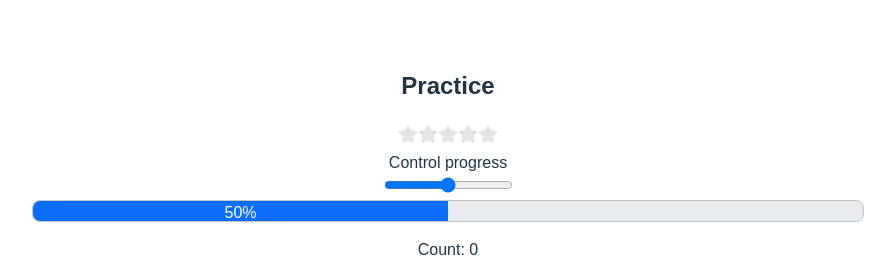
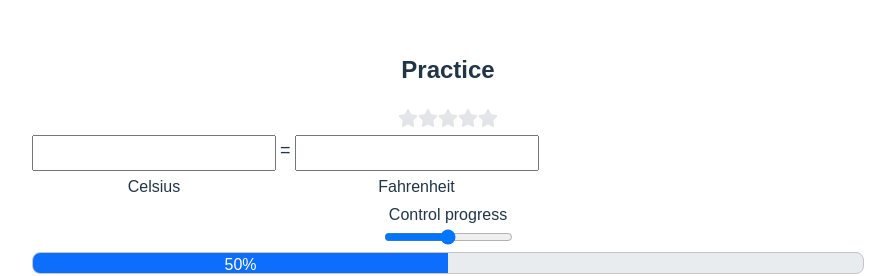
Before and after one commit to larijanim/prac1, a React (Vite) app: page /git2 in a window 1280 px wide. Shown: the top 276 px of the page, without its empty margins (192-1087 px from the left). Built offline with nearby package versions, Linux system fonts and the light colour scheme; no server answers.

Commit message:
temp converote

```diff
--- a/src/App.css
+++ b/src/App.css
@@ -129,3 +129,23 @@
     padding: 20px;
     row-gap: 12px;
   }
+  /*temp convertore*/
+  .temperature-converter {
+    display: flex;
+  }
+
+  .temperature-converter
+    .temperature-converter-column-top-row {
+    align-items: center;
+    display: flex;
+    font-size: 18px;
+    height: 24px;
+    padding: 4px;
+    text-align: center;
+  }
+
+  .temperature-converter
+    .temperature-converter-column-bottom-row {
+    padding: 4px;
+    text-align: center;
+  }
--- a/src/App.jsx
+++ b/src/App.jsx
@@ -13,6 +13,7 @@ import Counter from "./Counter";
 import ProgressBar from "./ProgressBar";
 import { useState } from 'react';
 import TransferList from "./TransferList";
+import TempConvertore from "./TempConvertore";
 //import Gl from "./Gl";
 const App = () => {
 
@@ -28,6 +29,7 @@ return (
 <h2>Practice</h2>
 </header>
 <Rating/>
+<TempConvertore/>
 <label>
         <div>Control progress</div>
         <input
--- /dev/null
+++ b/src/TempConvertore.jsx
@@ -0,0 +1,76 @@
+import { useState } from 'react';
+
+import './App.css';
+
+function format(number) {
+  // Show 4 d.p. if number has more than 4 decimal places.
+  return /\.\d{5}/.test(number)
+    ? Number(number).toFixed(4)
+    : number;
+}
+
+export default function TempConvertore() {
+  const [celsius, setCelsius] = useState('');
+  const [fahrenheit, setFahrenheit] = useState('');
+
+  function convert(value, setDestination, calculateValue) {
+    const numericValue = Number(value);
+    const isValid =
+      !Number.isNaN(numericValue) && Boolean(value);
+    setDestination(
+      isValid ? format(calculateValue(numericValue)) : '',
+    );
+  }
+
+  return (
+    <div>
+      <div className="temperature-converter">
+        {/* Use a label for better a11y. */}
+        <label className="temperature-converter-column">
+          <input
+            className="temperature-converter-column-top-row"
+            type="number"
+            value={celsius}
+            onChange={(event) => {
+              const newValue = event.target.value;
+              setCelsius(newValue);
+              convert(
+                newValue,
+                setFahrenheit,
+                (value) => (value * 9) / 5 + 32,
+              );
+            }}
+          />
+          <div className="temperature-converter-column-bottom-row">
+            Celsius
+          </div>
+        </label>
+        <div className="temperature-converter-column">
+          <div className="temperature-converter-column-top-row">
+            =
+          </div>
+        </div>
+        {/* Use a label for better a11y. */}
+        <label className="temperature-converter-column">
+          <input
+            className="temperature-converter-column-top-row"
+            type="number"
+            value={fahrenheit}
+            onChange={(event) => {
+              const newValue = event.target.value;
+              setFahrenheit(newValue);
+              convert(
+                newValue,
+                setCelsius,
+                (value) => ((value - 32) * 5) / 9,
+              );
+            }}
+          />
+          <div className="temperature-converter-column-bottom-row">
+            Fahrenheit
+          </div>
+        </label>
+      </div>
+    </div>
+  );
+}
```
